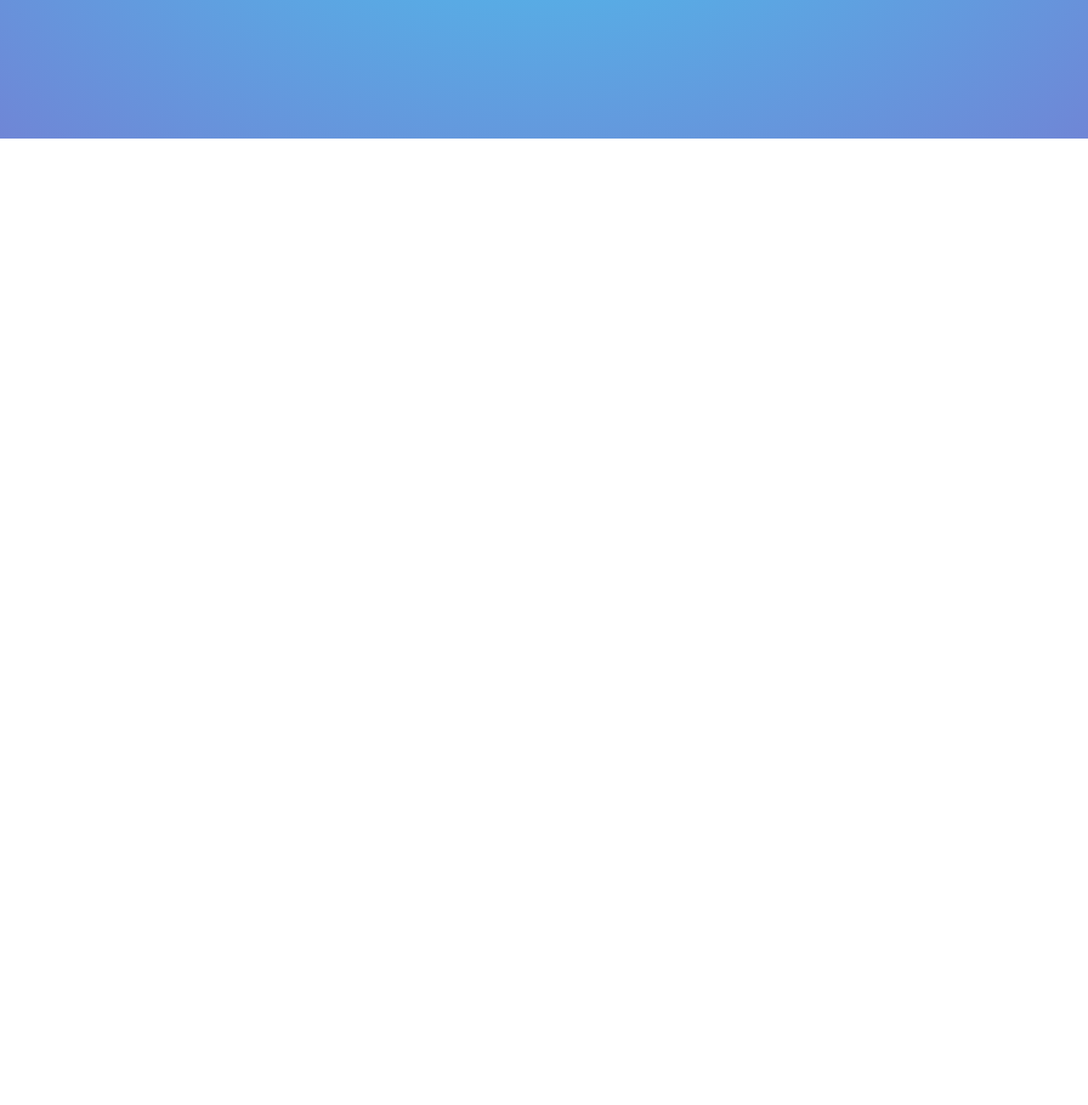
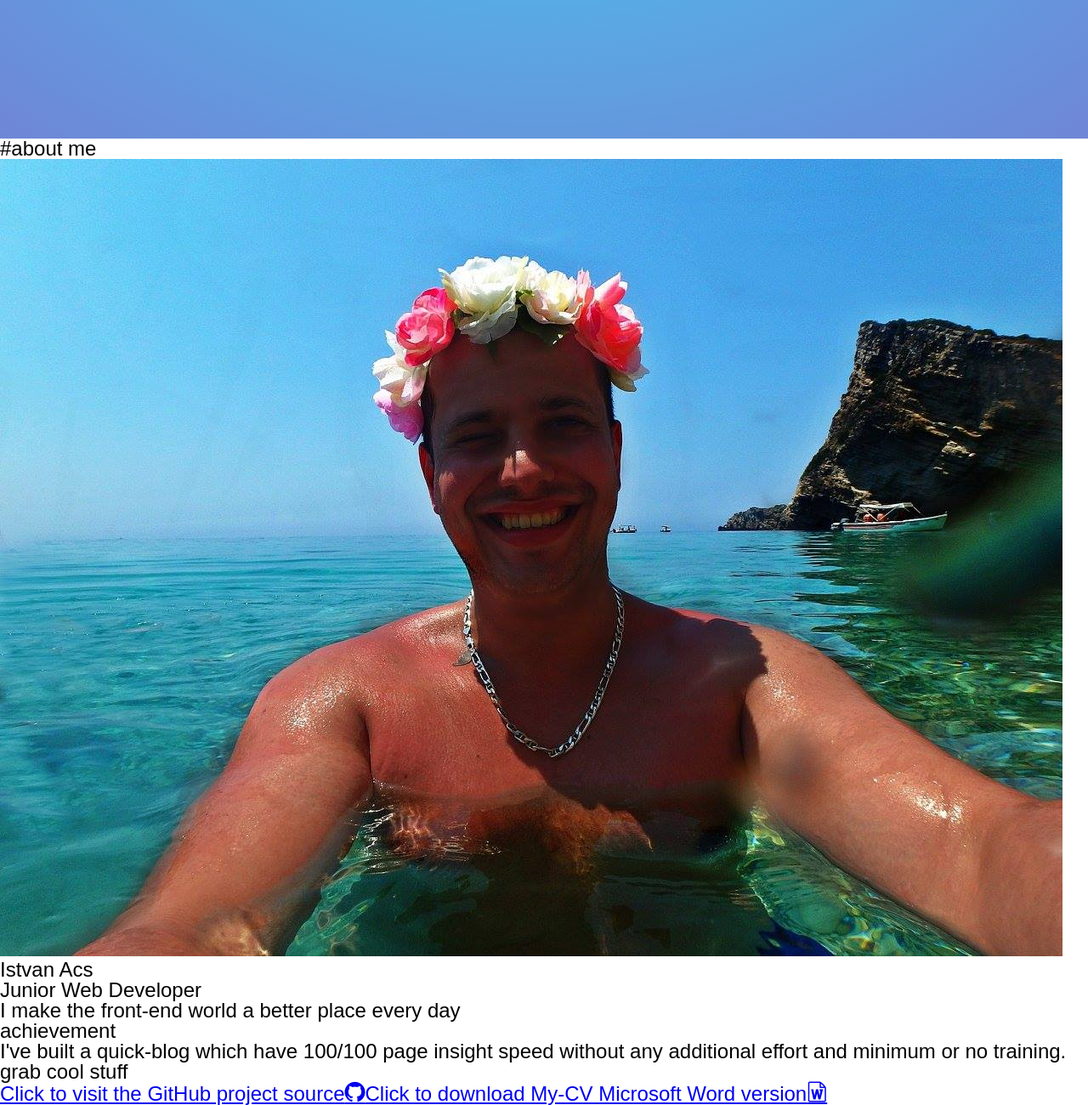
Before and after one commit to St3ve89/my-resume, a website: page src/index.pug in a window 1280 px wide. Shown: the part 637-1937 px from the top of the page at 85% size. Before the commit the page ends 800 px from the top, so only its background shows below. Drawn offline with nearby package versions, Linux system fonts and the light colour scheme; files that its build step writes are made by us from their sources; files whose address does not match are found by name; a web font is replaced by a local one.

Commit message:
Create the structure of the about me section

```diff
--- /dev/null
+++ b/src/_component/about-me/about-me.pug
@@ -0,0 +1,45 @@
+-
+    var header = '#about me'
+    var imagePath = "asset/image/cv-image-template.jpg"
+    var myFullName = "Istvan Acs"
+    var myTitle = "Junior Web Developer"
+    var slogan = "I make the front-end world a better place every day"
+    var achievement = {
+        title: 'achievement',
+        content:`I've built a quick-blog which have 100/100 page insight speed without any additional effort and minimum or no training.`
+    }
+
+    var coolStuff = {
+        title: 'grab cool stuff',
+        buttonList: [
+            {
+                url: 'https://github.com/St3ve89/my-resume',
+                icon: 'github',
+                label: 'Click to visit the GitHub project source'
+            },
+            {
+                url: 'asset/CV/free-cv-killer-template.docx',
+                icon: 'file-word',
+                label: 'Click to download My-CV Microsoft Word version'
+            }
+         ]
+    }
+
+#about-me
+.about-me
+    .about-me__header=header
+    .about-me__avatar-wrapper
+        img.about-me__avatar(src=imagePath)
+    .about-me__full-name=myFullName
+    .about-me__full-title=myTitle
+    .about-me__slogan=slogan
+
+    .about-me__title=achievement.title
+    .about-me__content=achievement.content
+
+    .about-me__title=coolStuff.title
+    .about-me__link-list
+        each button in coolStuff.buttonList
+            a(href=button.url, target="_blank")
+                span=button.label
+                span(class=`my-resume__icon--${button.icon}`)
--- /dev/null
+++ b/src/_component/about-me/about-me.scss
@@ -0,0 +1 @@
+#about-me {}
--- a/src/index.pug
+++ b/src/index.pug
@@ -5,3 +5,4 @@ block cool-config
         var myDescriptionForGoogleSearch = 'This is made using PURE HTML5 and CSS3 techniques';
 block awesome-content
     include _component/landing-page/landing-page
+    include _component/about-me/about-me
--- a/src/style.scss
+++ b/src/style.scss
@@ -2,3 +2,4 @@
 @import '_component/layout/layout';
 @import '_component/font/icon-font';
 @import '_component/landing-page/landing-page';
+@import '_component/about-me/about-me';
```
Also changed, not shown: src/_asset/image/cv-image-template.jpg (added), 1 other file.
